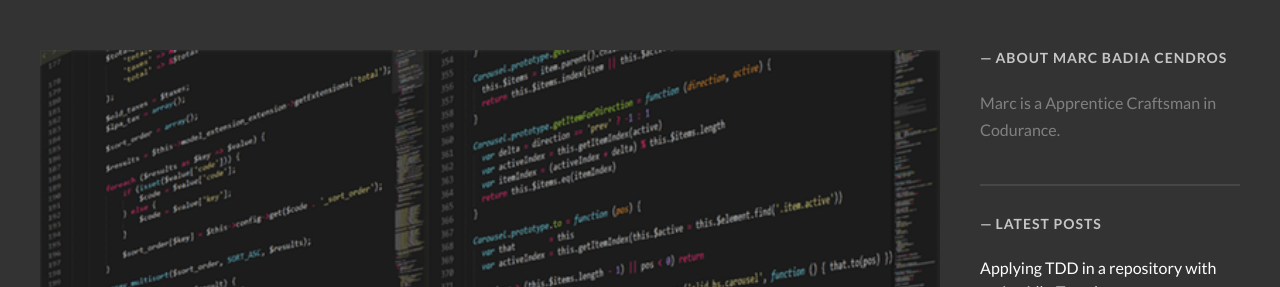
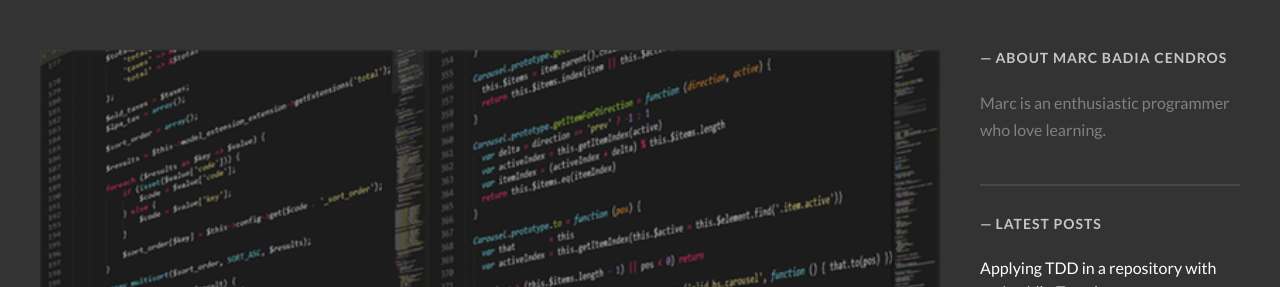
Before and after one commit to Alfrheim/Alfrheim.github.io, a Jekyll site: the page built from index.html, in a window 1280 px wide and 900 px high. Shown: the part 148-435 px from the top of the window. Built offline with Jekyll 4.4.1, drawn with Linux system fonts in a browser that asks for light colours; some web fonts are replaced; the list of posts is cut into pages by our own code.

Commit message:
Update _config.yml

```diff
--- a/_config.yml
+++ b/_config.yml
@@ -43,7 +43,7 @@ navigation:
 
 # Author information - author info at the bottom of the post
 author_name: "Marc Badia Cendros"
-author_bio: "Marc is a Apprentice Craftsman in Codurance."
+author_bio: "Marc is an enthusiastic programmer who love learning."
 author_url:  "http://alfrheim.github.io"
 author_location: "Barcelona"
 author_image: /images/authorimage.png
```
